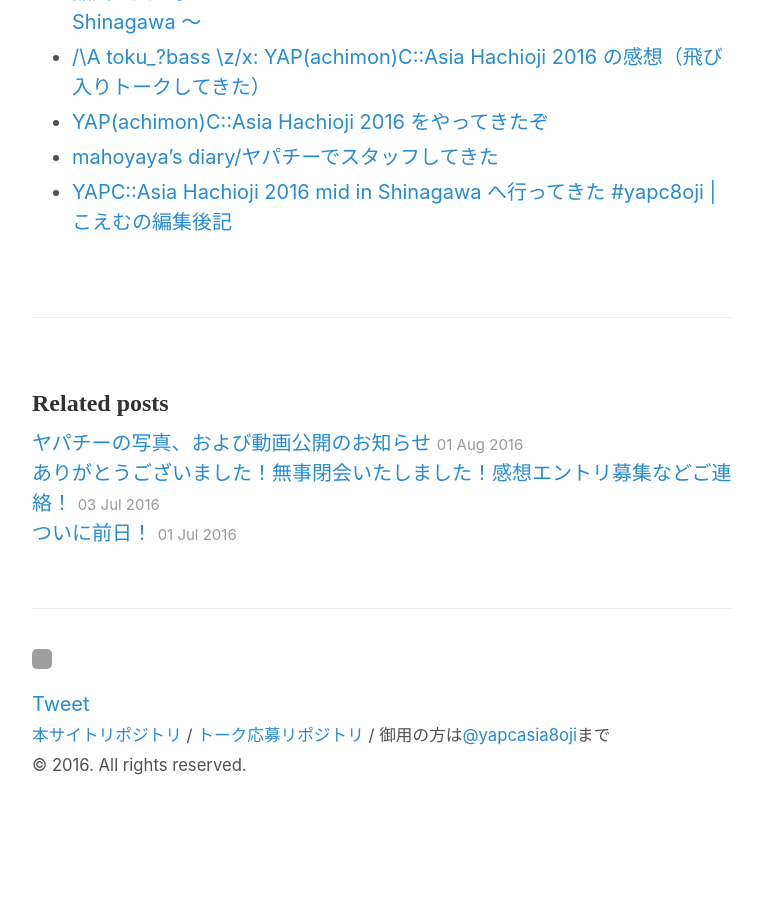
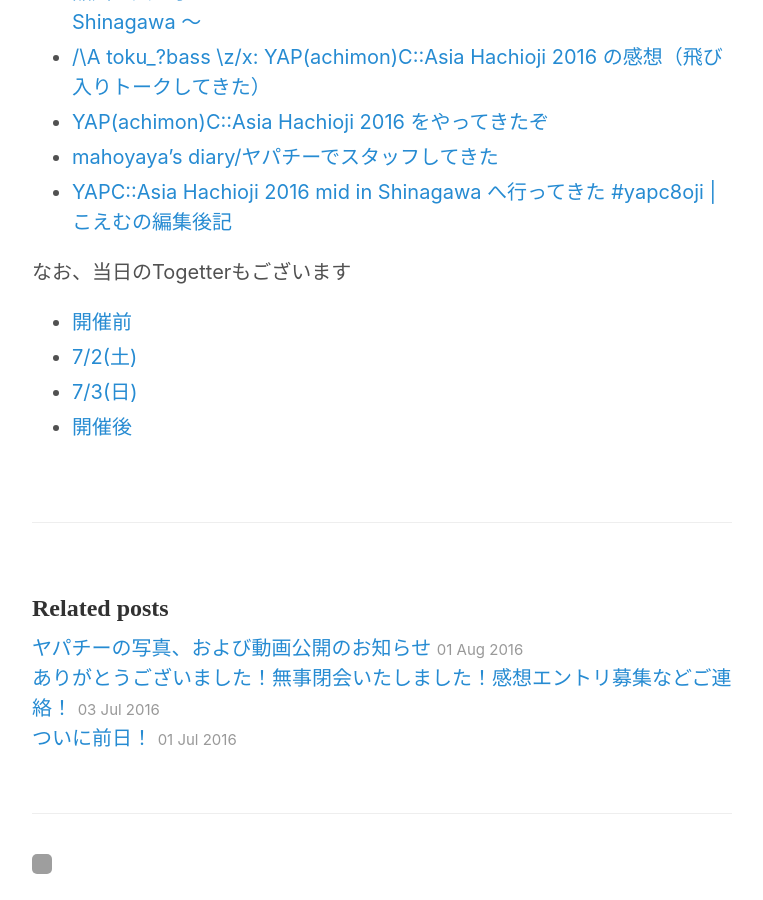
Before and after one commit to hachiojipm/yapcasia-8oji-2016mid, a Jekyll site: the page built from _posts/2016-07-05-blog-entries.md, in a window 1280 px wide and 900 px high, scrolled down 3031 px. Shown: the whole window, without its empty margins (258-1021 px from the left). Built offline with Jekyll 4.4.1, drawn with Linux system fonts in a browser that asks for light colours; comment, search, counter and statistics services are not loaded; before the commit the page ends 3850 px from its top, so only the background shows below that; grey boxes are pictures that could not be loaded.

Commit message:
add togetter

```diff
--- a/_posts/2016-07-05-blog-entries.md
+++ b/_posts/2016-07-05-blog-entries.md
@@ -53,3 +53,11 @@
 - [YAP(achimon)C::Asia Hachioji 2016 をやってきたぞ](http://motchang.hatenablog.com/entries/2016/07/04)
 - [mahoyaya's diary/ヤパチーでスタッフしてきた](http://mahoyaya.hateblo.jp/entry/2016/07/11/003942)
 - [YAPC::Asia Hachioji 2016 mid in Shinagawa へ行ってきた #yapc8oji \| こえむの編集後記](https://www.koemu.com/blog/2016/07/27/yapcasia-hachioji-2016/)
+
+
+なお、当日のTogetterもございます
+
+- [開催前](http://togetter.com/li/993777)
+- [7/2(土)](http://togetter.com/li/994680)
+- [7/3(日)](http://togetter.com/li/995139)
+- [開催後](http://togetter.com/li/995670)
```
